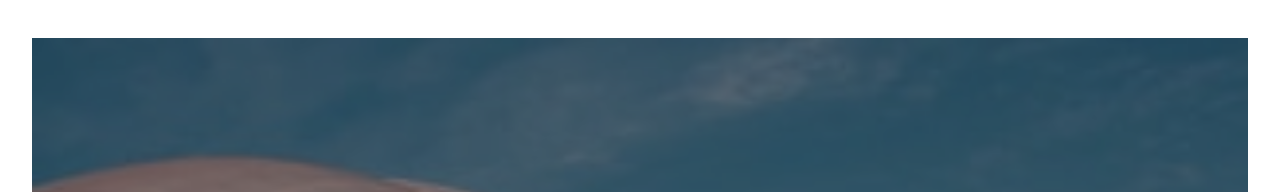
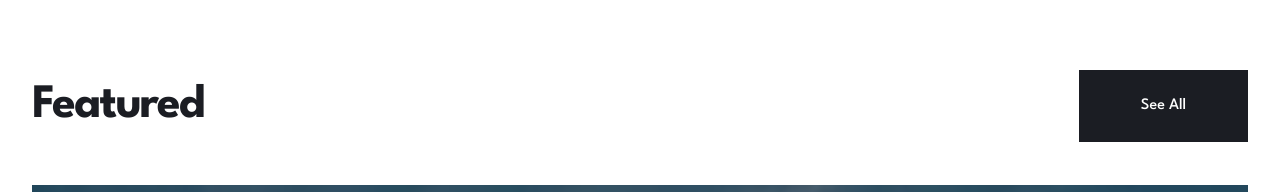
Before and after one commit to achiewe/arch-studio-multi-page-website, a Next.js app: page / in a window 1280 px wide. Shown: the part 2450-2642 px from the top of the page. Built offline with nearby package versions, Linux system fonts and the light colour scheme.

Commit message:
write some responsive design for component

```diff
--- a/src/app/components/Home/AboutTeam.tsx
+++ b/src/app/components/Home/AboutTeam.tsx
@@ -3,7 +3,7 @@ import arrowWhiteSvg from "../../../../public/assets/icons/icon-white-arrow.svg"
 
 export default function AboutTeam() {
   return (
-    <div className="w-full h-[560px] bg-SmallTeamMob bg-no-repeat bg-cover flex justify-center flex-col gap-[23px] items-start px-[32px] relative mb-[73px] md:w-[573px] md:bg-SmallTeamTab md:gap-[30px] md:px-[58px]">
+    <div className="w-full h-[560px] bg-SmallTeamMob bg-no-repeat bg-cover flex justify-center flex-col gap-[23px] items-start px-[32px] relative mb-[73px] md:w-[573px] md:bg-SmallTeamTab md:gap-[30px] md:px-[58px] md:mb-[200px]">
       <div className="absolute w-full h-full bg-black opacity-50 top-0 left-0"></div>
       <h1 className="text-[48px] text-[#FFF] font-bold leading-[48px] tracking-[-1.2px] z-10 md:text-[72px] md:leading-[64px] md:tracking-[-2px]">
         Small team, big ideas
--- a/src/app/components/Home/FeaturedComp.tsx
+++ b/src/app/components/Home/FeaturedComp.tsx
@@ -3,9 +3,17 @@ import Link from "next/link";
 export default function FeaturedComp() {
   return (
     <div className="w-full px-[32px] flex items-start  flex-col gap-[43px] mb-[132px]">
-      <h1 className="text-[48px] text-[#1B1D23] font-bold leading-[52px] tracking-[-1.714px]">
-        Featured
-      </h1>
+      <div className="w-full flex flex-row justify-between items-center">
+        <h1 className="text-[48px] text-[#1B1D23] font-bold leading-[52px] tracking-[-1.714px]">
+          Featured
+        </h1>
+        <Link
+          href="/Portfolio"
+          className=" hidden md:flex flex-row items-center justify-center gap-[24px] w-[169px] h-[72px] bg-[#1B1D23] text-[#FFF]"
+        >
+          See All
+        </Link>
+      </div>
       <div className="w-full flex flex-col gap-[24px] items-center justify-center">
         <div className="w-full h-[240px] pl-[24px] pb-[23px] flex flex-col justify-end bg-DelSolMob bg-no-repeat bg-cover relative">
           <h2 className="text-[32px] text-[#FFF] font-bold leading-[40px] z-10">
```
